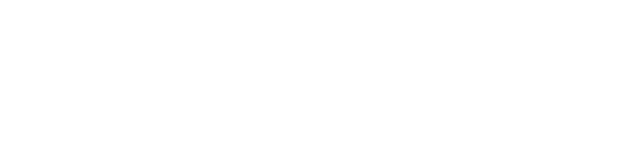
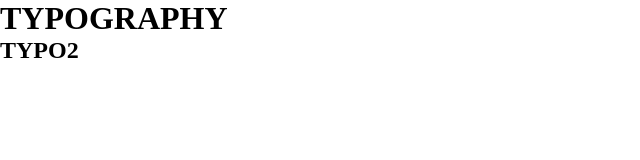
Before and after one commit to Moon-YJ/text-animation, a plain HTML site: page index.html in a window 1280 px wide. Shown: the whole page, without its empty margins (0-640 px from the left). Drawn offline with nearby package versions, Linux system fonts and the light colour scheme; files that its build step writes are made by us from their sources.

Commit message:
텍스트 split 함수 생성

```diff
--- /dev/null
+++ b/css/style.css
@@ -0,0 +1,28 @@
+@charset "UTF-8";
+@import url("https://fonts.googleapis.com/css2?family=Nanum+Myeongjo&family=Noto+Sans+KR&display=swap");
+* {
+  margin: 0;
+  padding: 0;
+  box-sizing: border-box;
+}
+
+a {
+  text-decoration: none;
+  color: inherit;
+  font-family: inherit;
+  font-weight: inherit;
+}
+
+:root {
+  --titColor: #111;
+  --bodyColor: #555;
+  --pointColor: orangered;
+  --titFont: "Nanum Myeongjo", "serif", "명조";
+  --bodyFont: "Noto Sans KR", "arial", "돋움";
+}
+
+html {
+  font-size: 16px;
+}
+
+/*# sourceMappingURL=style.css.map */
--- a/index.html
+++ b/index.html
@@ -11,7 +11,8 @@
 </head>
 
 <body>
-
+  <h1>TYPOGRAPHY</h1>
+  <h2>TYPO2</h2>
 </body>
 
 </html>
--- a/js/main.js
+++ b/js/main.js
@@ -0,0 +1,25 @@
+/*
+  const h1 = document.querySelector('h1');
+  const txt = h1.innerText;
+  let tags = '';
+
+  for (let letter of txt) {
+    tags += `<span>${letter}</span>`;
+  }
+
+  h1.innerHTML = tags;
+*/
+
+splitText('h1');
+splitText('h2');
+
+function splitText(el) {
+	const dom = document.querySelector(el);
+	let tags = '';
+
+	for (let letter of dom.innerText) {
+		tags += `<span>${letter}</span>`;
+	}
+
+	dom.innerHTML = tags;
+}
```
Also changed, not shown: 1 other file.
